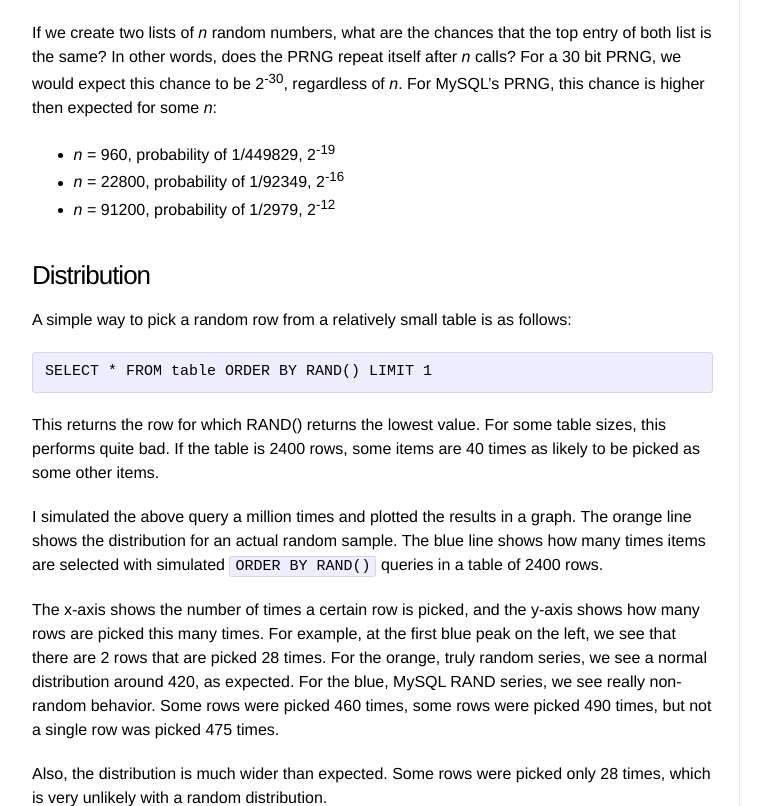
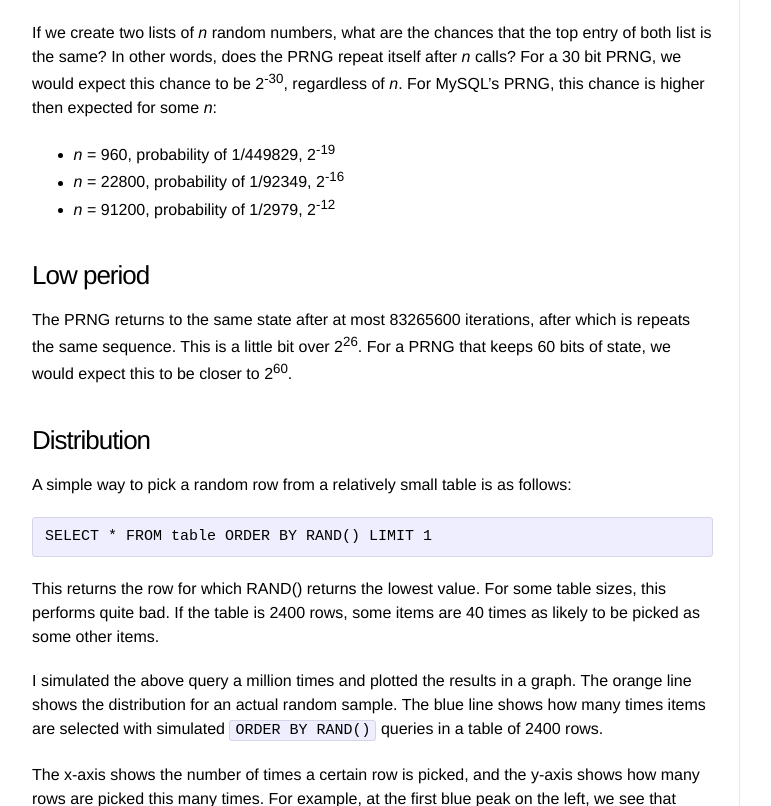
Before and after one commit to Sjord/Sjord.github.io, a Jekyll site: the page built from _posts/2023-12-28-mysql-mariadb-rand-random-number-generator.md, in a window 1280 px wide and 900 px high, scrolled down 3797 px, cut to the strip 0-806 px from the top of the window. Shown: the whole strip, without its empty margins (108-879 px from the left). Built offline with Jekyll 4.4.1, drawn with Linux system fonts in a browser that asks for light colours; some of the changed text lies outside the part shown.

Commit message:
Add period

```diff
--- a/_posts/2023-12-28-mysql-mariadb-rand-random-number-generator.md
+++ b/_posts/2023-12-28-mysql-mariadb-rand-random-number-generator.md
@@ -134,6 +134,10 @@ If we create two lists of *n* random numbers, what are the chances that the top
 * *n* = 22800, probability of 1/92349, 2<sup>-16</sup>
 * *n* = 91200, probability of 1/2979, 2<sup>-12</sup>
 
+### Low period
+
+The PRNG returns to the same state after at most 83265600 iterations, after which is repeats the same sequence. This is a little bit over 2<sup>26</sup>. For a PRNG that keeps 60 bits of state, we would expect this to be closer to 2<sup>60</sup>.
+
 ### Distribution
 
 A simple way to pick a random row from a relatively small table is as follows:
@@ -177,6 +181,7 @@ MySQL's random number generator:
 - gets stuck in groups modulo 99.
 - returns predictable sequences for unlucky seeds.
 - repeats itself with higher probability after specific number of calls.
+- has a relatively short period, after which it returns the same sequence.
 - has a skewed distribution when selecting random items from tables.
 - has fixed points in which it returns the same number over and over.
 
```
